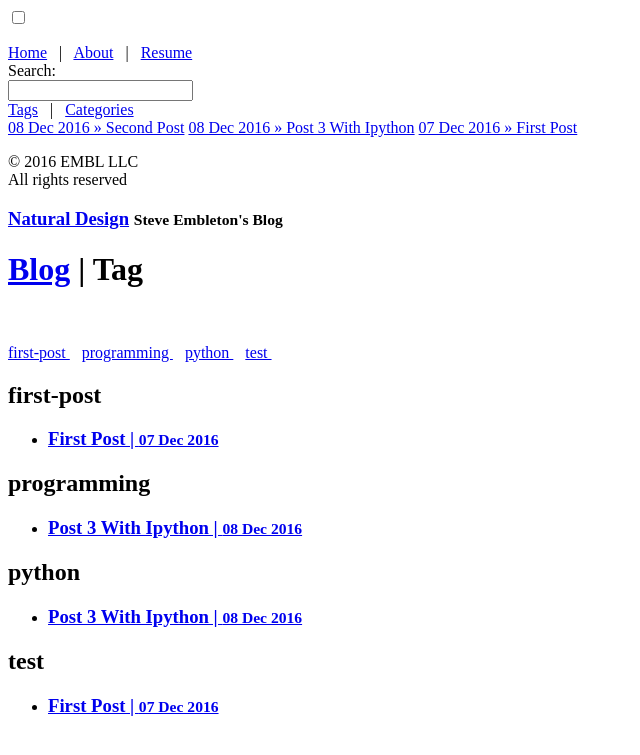
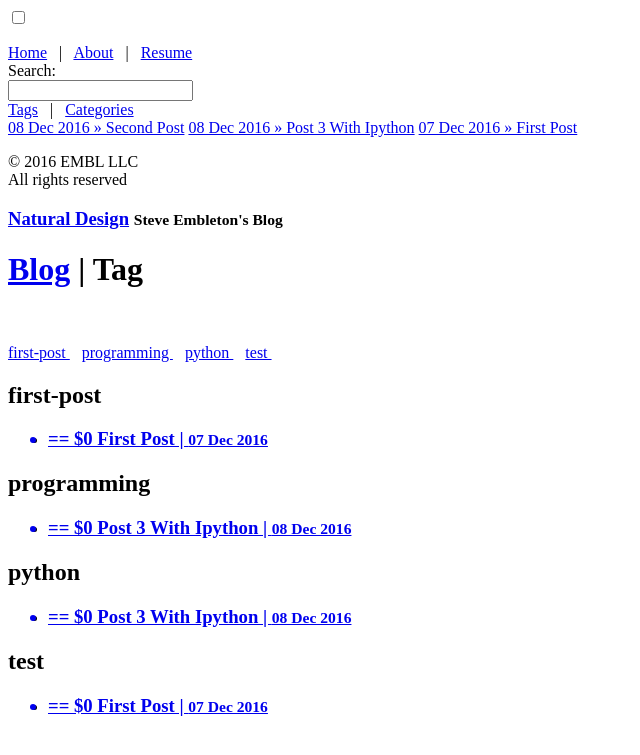
Before and after one commit to stembl/stembl.github.io, a Jekyll site: the page built from tag.html, in a window 1280 px wide. Shown: the top 755 px of the page, without its empty margins (0-640 px from the left). Built offline with Jekyll 4.4.1, drawn with Linux system fonts in a browser that asks for light colours.

Commit message:
tag test

```diff
--- a/tag.html
+++ b/tag.html
@@ -47,9 +47,9 @@ Here we generate all the tags.
   {% if post.tags contains tag %}
   <li>
     <h3>
-      <a class="post-title" href="{{ post.url }}">
+      <a class="post-title" href="{{ post.url }}"><li> == $0
         {{ post.title }}&nbsp;|&nbsp;<small class="post-date">{{ post.date | date_to_string }}</small>
-      </a>
+      </li></a>
 
       <!-- adds tags to the end of posts
    	  {% for tag in post.tags %}
```
